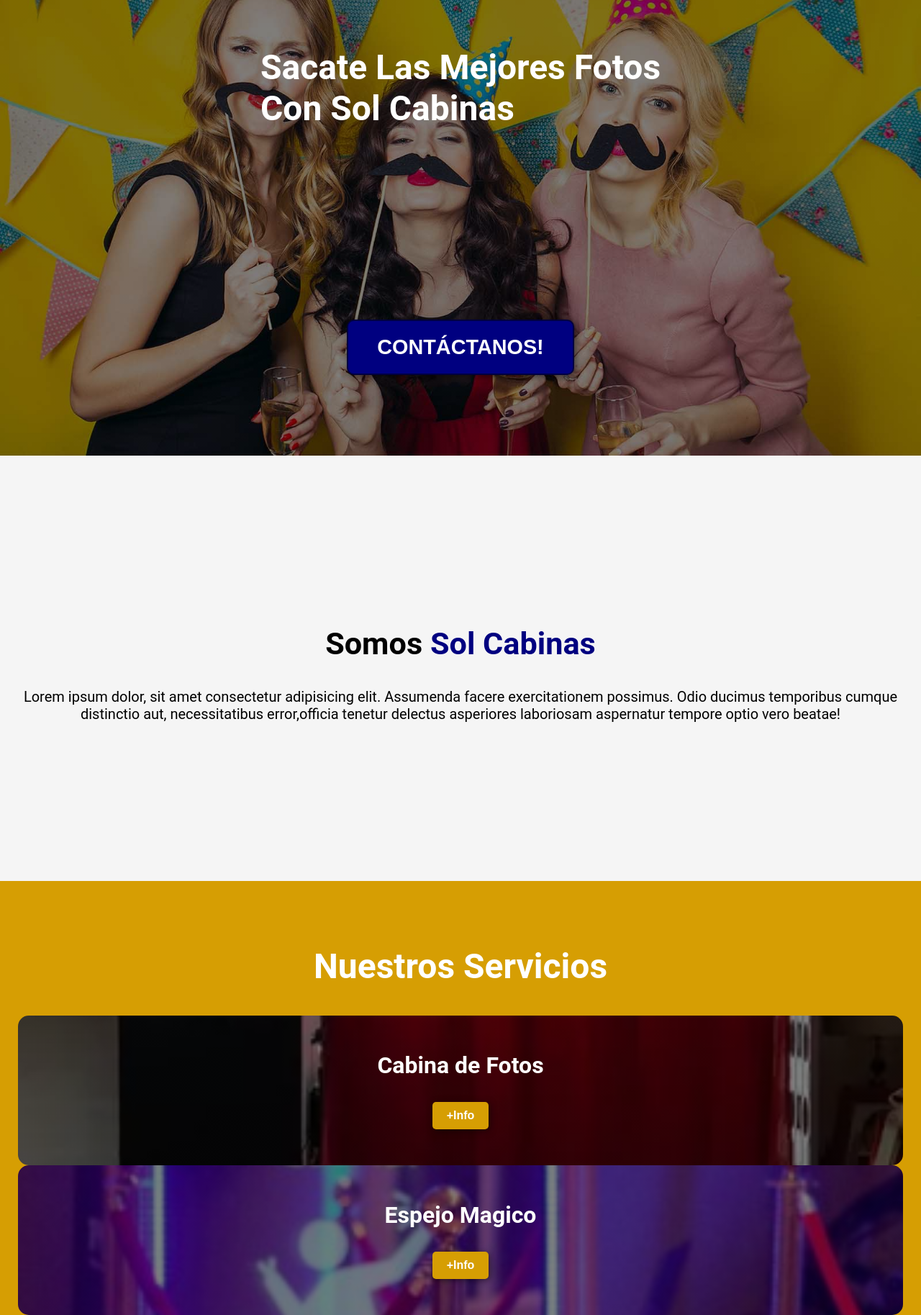
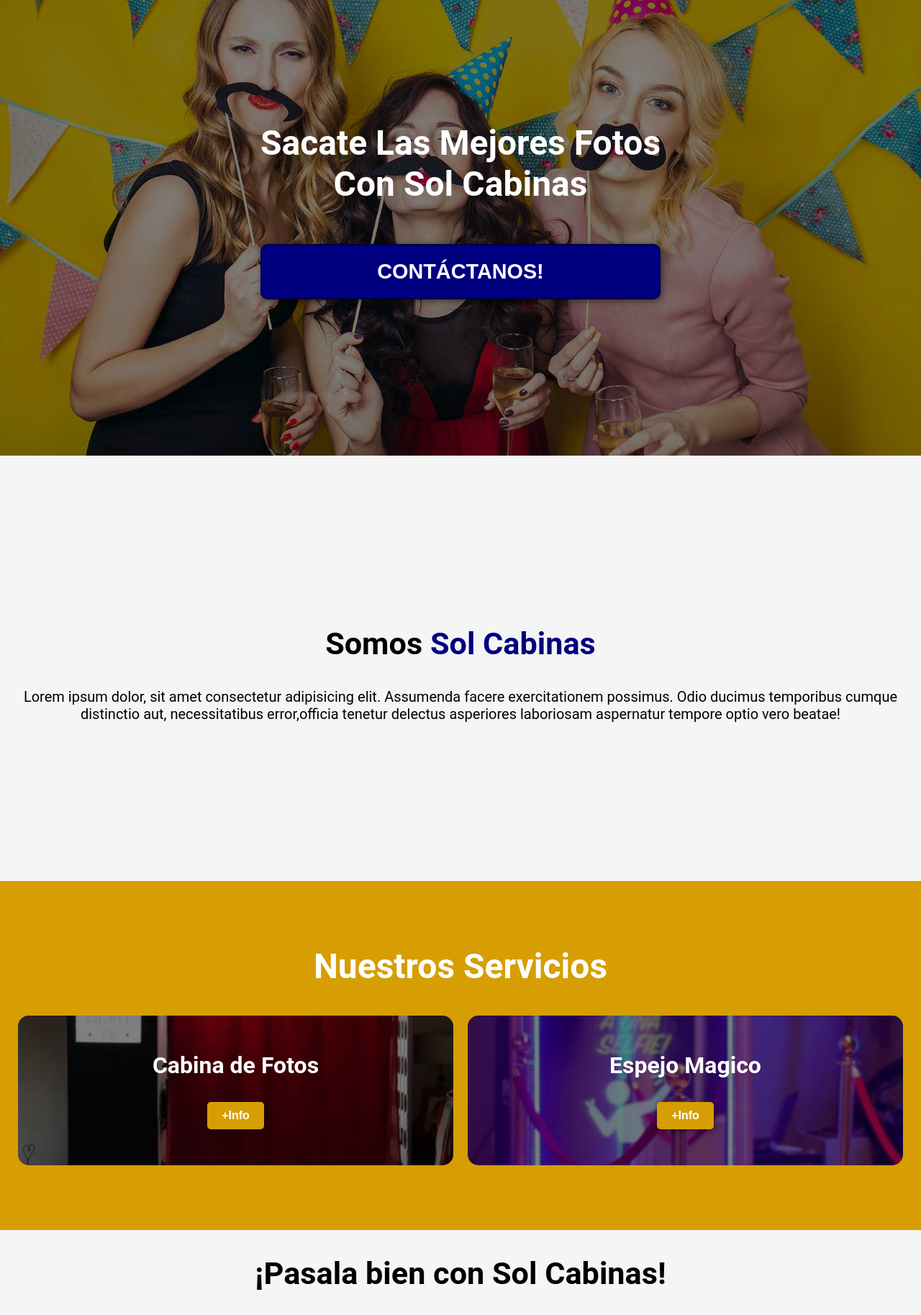
Before and after one commit to NachoH22/PreEntrega-IgnacioHuelmo, a plain HTML site: page index.html in a window 1280 px wide. Shown: the part 87-1914 px from the top of the page at 72% size. Drawn offline with Linux system fonts and the light colour scheme.

Commit message:
Update index.html

```diff
--- a/index.html
+++ b/index.html
@@ -4,8 +4,8 @@
     <meta charset="UTF-8">
     <meta http-equiv="X-UA-Compatible" content="IE=edge">
     <meta name="viewport" content="width=device-width, initial-scale=1.0">
+    <title>Sol Cabinas</title>
     <link rel="stylesheet" href="index.css">
-    <title>SolCabinas</title>
 </head>
 <body>
 
@@ -21,12 +21,12 @@
     </header>
 
    <section id="hero">
+  <div class="hero-container">
+    <h1>Sacate Las Mejores Fotos <br> Con Sol Cabinas</h1>
+    <button>CONTÁCTANOS!</button>
+  </div>
+</section>
 
-        <h1>Sacate Las Mejores Fotos <br> Con Sol Cabinas</h1>
-
-        <button>CONTÁCTANOS!</button>
-
-    </section>
 
 
     <section id="somos-sol-cabinas">
@@ -47,11 +47,9 @@
 
 
     <section id="nuestros-servicios">
-
         <div class="container">
-
             <h2>Nuestros Servicios</h2>
-        <div class="servicios">
+            <div class="servicios-grid">
                 <div class="carta">
                     <h3>Cabina de Fotos</h3>
                     <p>Lorem ipsum dolor, sit amet consectetur adipisicing elit. Assumenda facere
@@ -71,6 +69,7 @@
             </div>
         </div>
     </section>
+
 
 
     <section id="caracteristicas">
```
Lines whose indentation alone changed are shown as unchanged.
